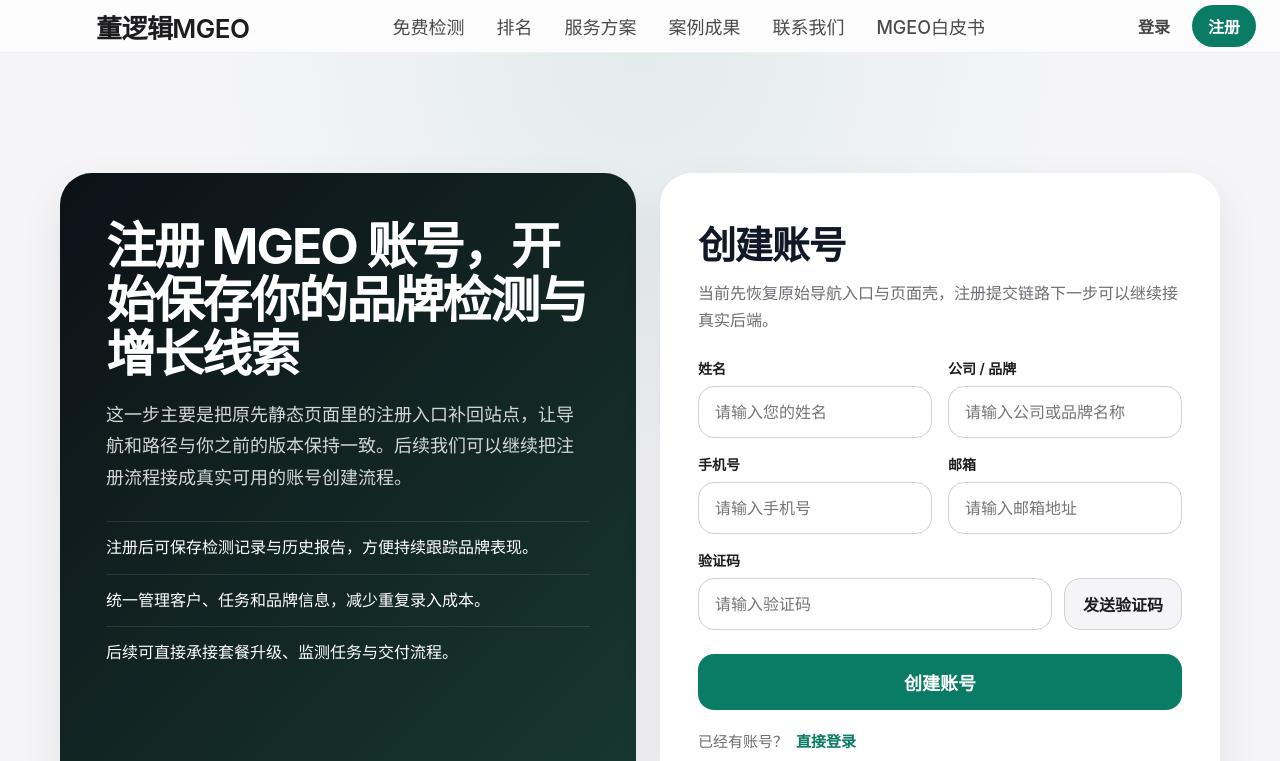
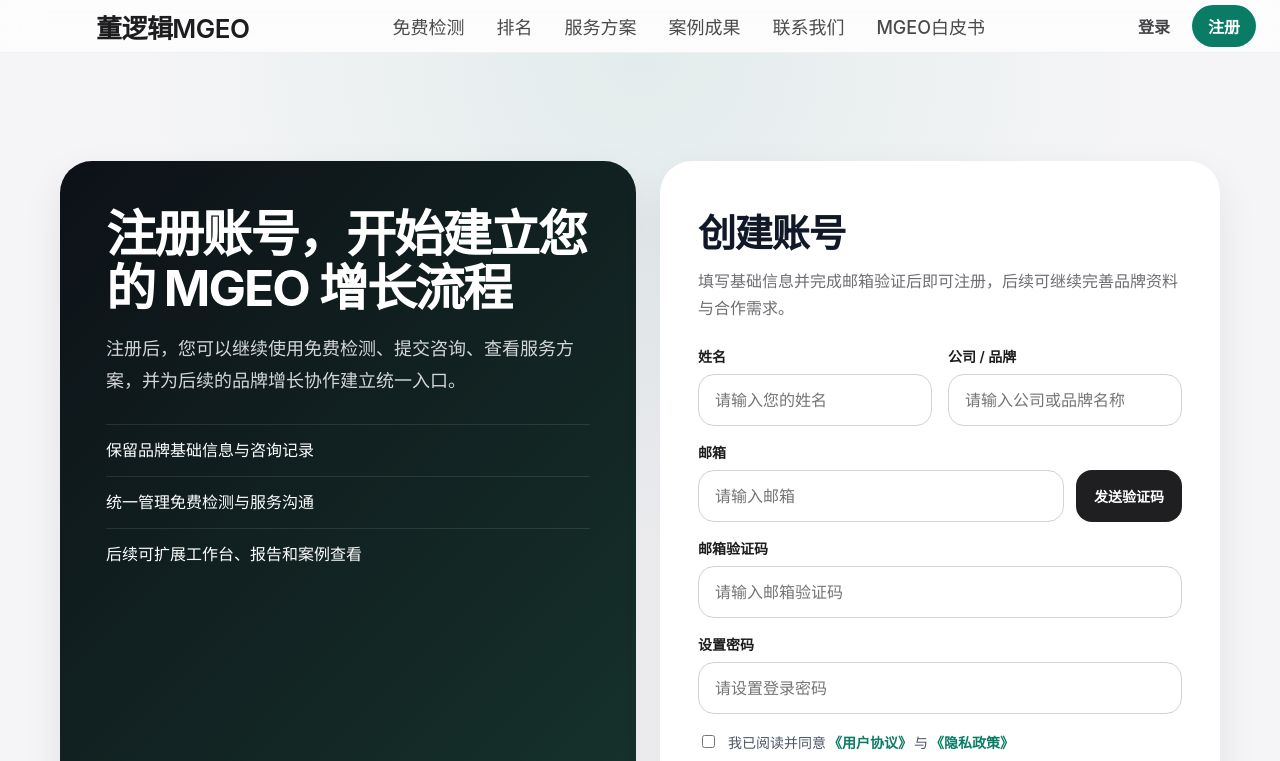
Before and after one commit to DONGLUOJI/mgeo-mvp, a Next.js app: page /register in a window 1280 px wide. Shown: the top 761 px of the page. Built offline with nearby package versions, Linux system fonts and the light colour scheme.

Commit message:
style: refine register and whitepaper pages

```diff
--- a/src/app/register/page.tsx
+++ b/src/app/register/page.tsx
@@ -11,9 +11,9 @@ const REGISTER_NAV_ITEMS = [
 ];
 
 const benefits = [
-  "注册后可保存检测记录与历史报告，方便持续跟踪品牌表现。",
-  "统一管理客户、任务和品牌信息，减少重复录入成本。",
-  "后续可直接承接套餐升级、监测任务与交付流程。",
+  "保留品牌基础信息与咨询记录",
+  "统一管理免费检测与服务沟通",
+  "后续可扩展工作台、报告和案例查看",
 ];
 
 export default function RegisterPage() {
@@ -22,9 +22,9 @@ export default function RegisterPage() {
       <main style={styles.page}>
         <section style={styles.shell}>
           <section style={styles.copyCard}>
-            <h1 style={styles.copyTitle}>注册 MGEO 账号，开始保存你的品牌检测与增长线索</h1>
+            <h1 style={styles.copyTitle}>注册账号，开始建立您的 MGEO 增长流程</h1>
             <p style={styles.copyText}>
-              这一步主要是把原先静态页面里的注册入口补回站点，让导航和路径与你之前的版本保持一致。后续我们可以继续把注册流程接成真实可用的账号创建流程。
+              注册后，您可以继续使用免费检测、提交咨询、查看服务方案，并为后续的品牌增长协作建立统一入口。
             </p>
             <ul style={styles.benefitList}>
               {benefits.map((item) => (
@@ -37,7 +37,7 @@ export default function RegisterPage() {
 
           <section style={styles.formCard}>
             <h2 style={styles.formTitle}>创建账号</h2>
-            <p style={styles.formText}>当前先恢复原始导航入口与页面壳，注册提交链路下一步可以继续接真实后端。</p>
+            <p style={styles.formText}>填写基础信息并完成邮箱验证后即可注册，后续可继续完善品牌资料与合作需求。</p>
 
             <form style={styles.formGrid}>
               <label style={styles.field}>
@@ -48,32 +48,49 @@ export default function RegisterPage() {
                 <span style={styles.label}>公司 / 品牌</span>
                 <input style={styles.input} placeholder="请输入公司或品牌名称" />
               </label>
-              <label style={styles.field}>
-                <span style={styles.label}>手机号</span>
-                <input style={styles.input} placeholder="请输入手机号" />
-              </label>
-              <label style={styles.field}>
+              <label style={{ ...styles.field, gridColumn: "1 / -1" }}>
                 <span style={styles.label}>邮箱</span>
-                <input style={styles.input} placeholder="请输入邮箱地址" />
-              </label>
-              <label style={{ ...styles.field, gridColumn: "1 / -1" }}>
-                <span style={styles.label}>验证码</span>
                 <div style={styles.inlineAction}>
-                  <input style={styles.input} placeholder="请输入验证码" />
+                  <input style={styles.input} placeholder="请输入邮箱" />
                   <button type="button" style={styles.codeButton}>
                     发送验证码
                   </button>
                 </div>
               </label>
+              <label style={{ ...styles.field, gridColumn: "1 / -1" }}>
+                <span style={styles.label}>邮箱验证码</span>
+                <input style={styles.input} placeholder="请输入邮箱验证码" />
+              </label>
+              <label style={{ ...styles.field, gridColumn: "1 / -1" }}>
+                <span style={styles.label}>设置密码</span>
+                <input style={styles.input} placeholder="请设置登录密码" type="password" />
+              </label>
+              <label style={styles.checkbox}>
+                <input type="checkbox" />
+                <span>
+                  我已阅读并同意
+                  <Link href="#" style={styles.inlineLink}>
+                    《用户协议》
+                  </Link>
+                  与
+                  <Link href="#" style={styles.inlineLink}>
+                    《隐私政策》
+                  </Link>
+                </span>
+              </label>
               <button type="button" style={styles.submitButton}>
-                创建账号
+                立即注册
               </button>
             </form>
 
+            <div style={styles.helper}>
+              当前页面采用邮箱验证码注册逻辑，后续可继续接入真实发信服务、验证码校验与邀请机制。
+            </div>
+
             <div style={styles.loginHint}>
-              已经有账号？
+              已有账号？
               <Link href="/login" style={styles.loginLink}>
-                直接登录
+                立即登录
               </Link>
             </div>
           </section>
@@ -177,30 +194,58 @@ const styles: Record<string, React.CSSProperties> = {
   },
   codeButton: {
     flexShrink: 0,
-    border: "1px solid #d2d2d7",
+    border: "none",
     borderRadius: 16,
     padding: "0 18px",
-    background: "#f5f5f7",
-    color: "#1d1d1f",
+    background: "#1f1f22",
+    color: "#ffffff",
+    fontSize: 14,
     fontWeight: 600,
     cursor: "pointer",
+  },
+  checkbox: {
+    gridColumn: "1 / -1",
+    display: "flex",
+    alignItems: "flex-start",
+    gap: 10,
+    margin: "2px 0 4px",
+    color: "#4b5563",
+    fontSize: 14,
+    lineHeight: 1.6,
+  },
+  inlineLink: {
+    color: "#0a7c66",
+    textDecoration: "none",
+    fontWeight: 600,
+    margin: "0 2px",
   },
   submitButton: {
     gridColumn: "1 / -1",
     marginTop: 8,
-    height: 56,
-    borderRadius: 16,
+    height: 58,
+    borderRadius: 18,
     border: "none",
     background: "#0a7c66",
     color: "#ffffff",
     fontSize: 18,
-    fontWeight: 700,
+    fontWeight: 600,
     cursor: "pointer",
   },
+  helper: {
+    marginTop: 18,
+    padding: "16px 18px",
+    borderRadius: 18,
+    background: "#f8fbfa",
+    border: "1px solid #e4f1ec",
+    color: "#4b5563",
+    fontSize: 14,
+    lineHeight: 1.7,
+  },
   loginHint: {
-    marginTop: 20,
+    marginTop: 22,
     color: "#6e6e73",
     fontSize: 15,
+    textAlign: "center",
   },
   loginLink: {
     marginLeft: 8,
```
Also changed, not shown: src/app/whitepaper/page.tsx (+202 -67 lines).
